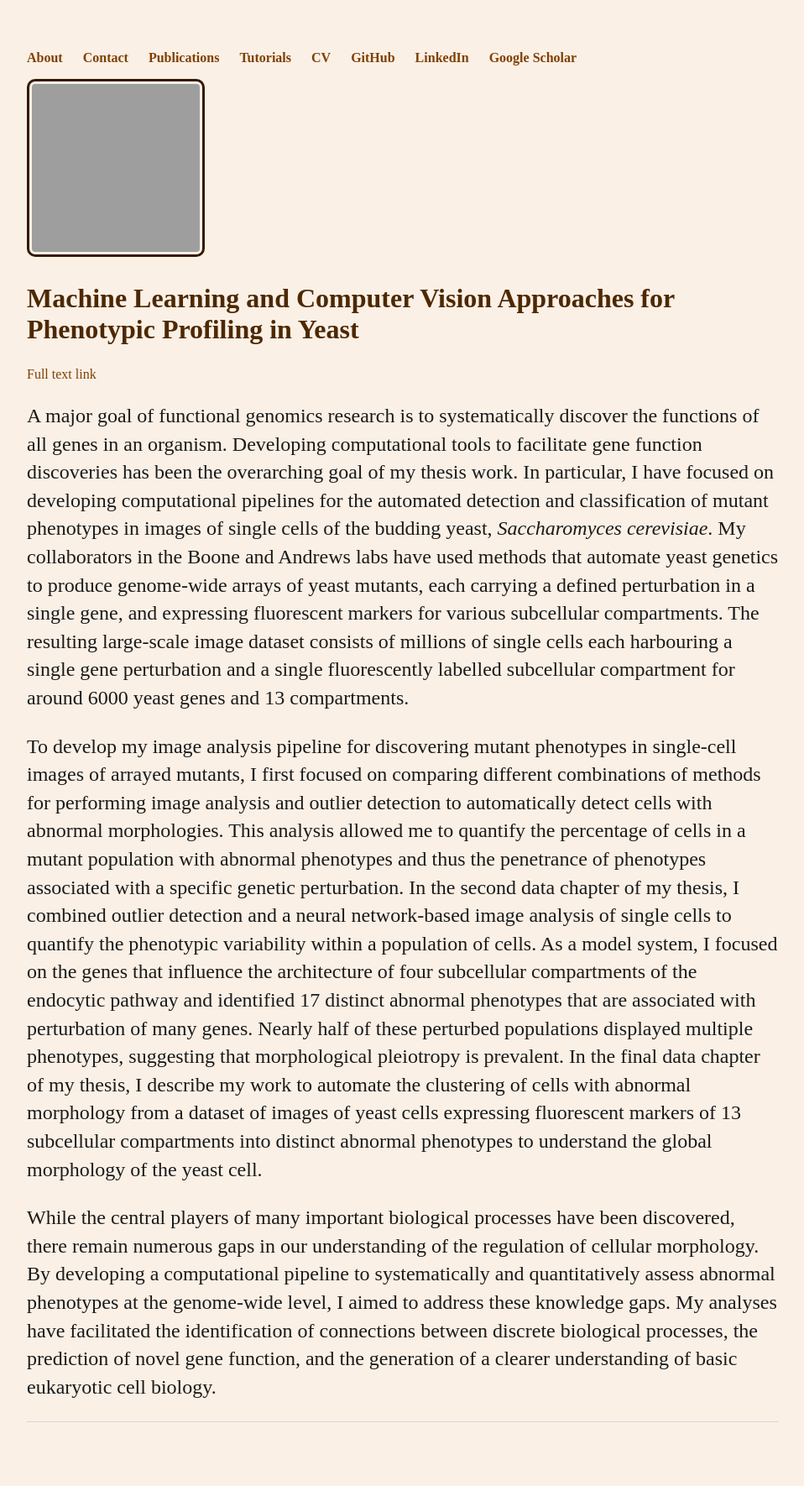
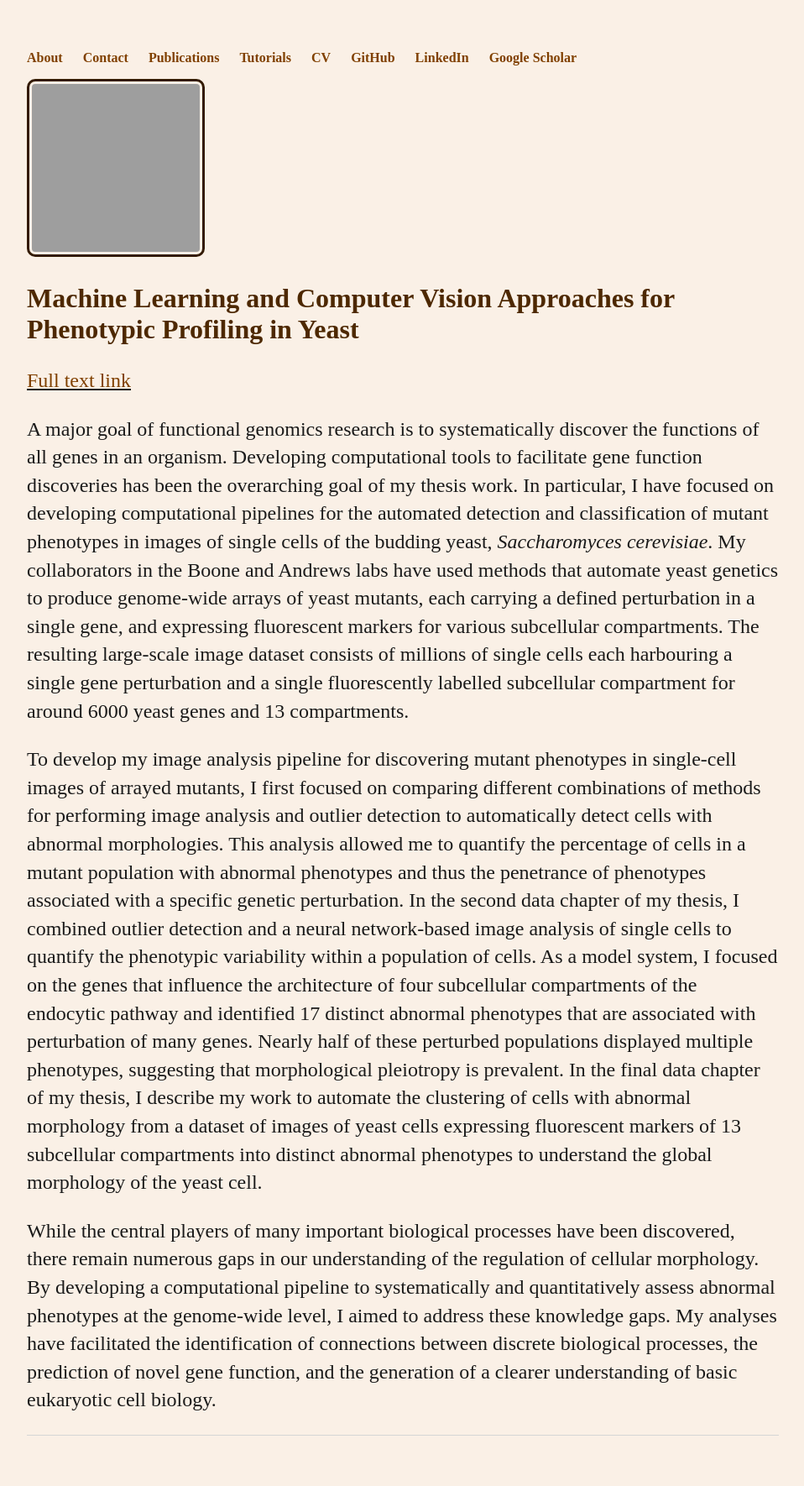
Before and after one commit to nsahin/nsahin.github.io, a Jekyll site: the page built from abstract/index.html, in a window 1280 px wide. Shown: the whole page at 84% size, without its empty margins (160-1118 px from the left). Built offline with Jekyll 4.4.1, drawn with Linux system fonts in a browser that asks for light colours; grey boxes are pictures that could not be loaded.

```diff
--- a/abstract/index.html
+++ b/abstract/index.html
@@ -4,7 +4,8 @@ title: Nil Sahin
 ---
 <div class="blurb">
 	<h2>Machine Learning and Computer Vision Approaches for Phenotypic Profiling in Yeast</h2>
-	<a href="https://hdl.handle.net/1807/108586">Full text link</a>
+	<p><u><a href="https://hdl.handle.net/1807/108586">Full text link</a></u>
+	</p>
 	<p>A major goal of functional genomics research is to systematically discover the functions of all genes in an organism.
 		Developing computational tools to facilitate gene function discoveries has been the overarching goal of my thesis work.
 		In particular, I have focused on developing computational pipelines for the automated detection and classification of mutant phenotypes in images of single cells of the budding yeast, <i>Saccharomyces cerevisiae</i>.
```
